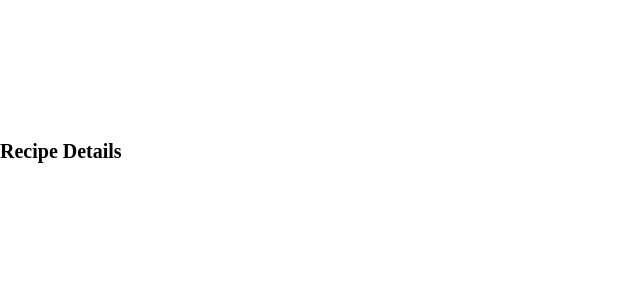
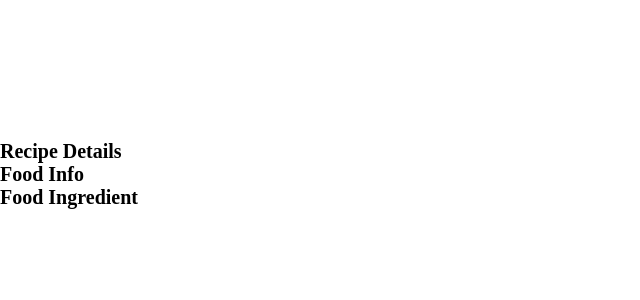
Before and after one commit to NaosouBruno/V-Food, a React (Vite) app: page /details in a window 1280 px wide. Shown: the top 300 px of the page, without its empty margins (0-640 px from the left). Built offline with nearby package versions, Linux system fonts and the light colour scheme.

Commit message:
Criando os outros componentes que fãrão parte do recipes details

```diff
--- /dev/null
+++ b/src/components/molecules/FoodInfo/index.jsx
@@ -0,0 +1,9 @@
+import "./info.scss";
+function FoodInfo() {
+  return (
+    <div>
+      <h1>Food Info</h1>
+    </div>
+  );
+}
+export default FoodInfo;
--- /dev/null
+++ b/src/components/molecules/FoodIngredient/index.jsx
@@ -0,0 +1,9 @@
+import "./ingredient.scss";
+function FoodIngredient() {
+  return (
+    <div>
+      <h1>Food Ingredient</h1>
+    </div>
+  );
+}
+export default FoodIngredient;
--- a/src/components/molecules/index.jsx
+++ b/src/components/molecules/index.jsx
@@ -9,3 +9,5 @@ export { default as CardBanner } from "./CardBanner";
 export { default as CategoriesCard } from "./CategoriesCard";
 export { default as InstaCard } from "./InstaCard";
 export { default as HomeRecipes } from "./HomeRecipes";
+export { default as FoodInfo } from "./FoodInfo";
+export { default as FoodIngredient } from "./FoodIngredient";
--- a/src/components/organisms/RecipesDetails/index.jsx
+++ b/src/components/organisms/RecipesDetails/index.jsx
@@ -1,8 +1,11 @@
+import { FoodInfo, FoodIngredient } from "../../molecules/";
 import "./recipeDetails.scss";
 function RecipesDetails() {
   return (
     <div>
       <h1>Recipe Details</h1>
+      <FoodInfo />
+      <FoodIngredient />
     </div>
   );
 }
```
Also changed, not shown: src/components/molecules/FoodInfo/info.scss (added), src/components/molecules/FoodIngredient/ingredient.scss (added).
